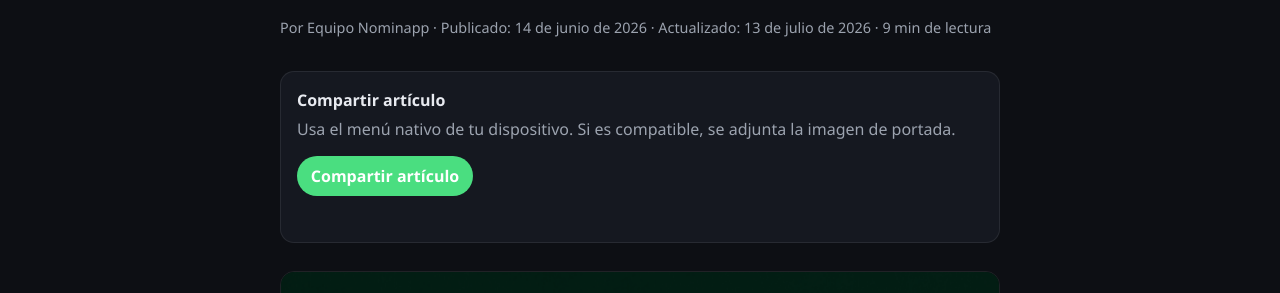
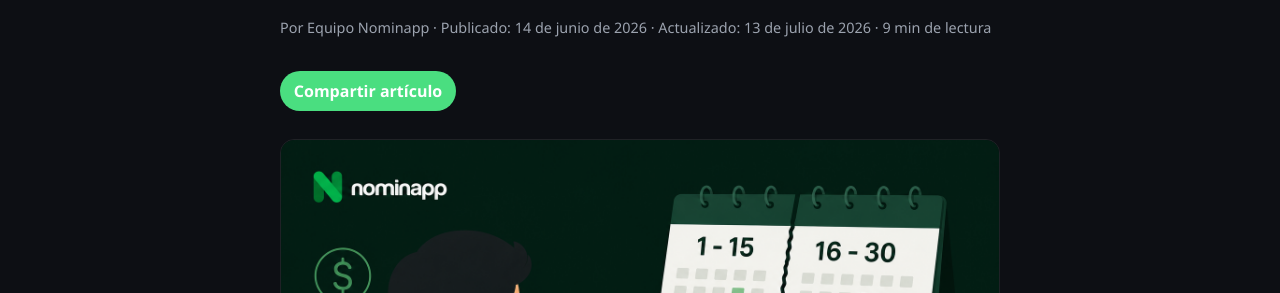
Before and after one commit to K4MIKAZ3/NominaCO-Pro, a Next.js app in the folder web/: page /guia/calcular-liquidacion-quincenal-colombia in a window 1280 px wide. Shown: the part 283-576 px from the top of the page. Built offline with nearby package versions, Linux system fonts and the light colour scheme; no server answers.

Commit message:
Simplify article share button
Co-authored-by: K4MIKAZ3 <K4MIKAZ3@users.noreply.github.com>

```diff
--- a/web/app/globals.css
+++ b/web/app/globals.css
@@ -757,22 +757,7 @@ body:has(.page-main--dashboard) .site-footer {
 
 .article-share {
   display: grid;
-  gap: 0.85rem;
   margin: 1.25rem 0 1.75rem;
-  padding: 1rem;
-  border: 1px solid var(--border);
-  border-radius: var(--radius);
-  background: var(--surface);
-}
-
-.article-share h2 {
-  margin: 0 0 0.25rem;
-  color: var(--text);
-  font-size: 1rem;
-}
-
-.article-share p {
-  margin: 0;
 }
 
 .share-button {
@@ -817,10 +802,15 @@ body:has(.page-main--dashboard) .site-footer {
 }
 
 .article-share-status {
-  min-height: 1.2em;
-  font-size: 0.85rem;
-  font-weight: 700;
-  color: var(--primary);
+  position: absolute;
+  width: 1px;
+  height: 1px;
+  padding: 0;
+  margin: -1px;
+  overflow: hidden;
+  clip: rect(0, 0, 0, 0);
+  white-space: nowrap;
+  border: 0;
 }
 
 .article-callout {
--- a/web/components/ArticleShare.tsx
+++ b/web/components/ArticleShare.tsx
@@ -116,11 +116,7 @@ export function ArticleShare({ title, description, url, imageUrl }: ArticleShare
   }
 
   return (
-    <section className="article-share" aria-labelledby="article-share-title">
-      <div>
-        <h2 id="article-share-title">Compartir artículo</h2>
-        <p>Usa el menú nativo de tu dispositivo. Si es compatible, se adjunta la imagen de portada.</p>
-      </div>
+    <section className="article-share" aria-label="Compartir artículo">
       <button type="button" className="share-button share-button-primary" onClick={shareArticle}>
         Compartir artículo
       </button>
```
